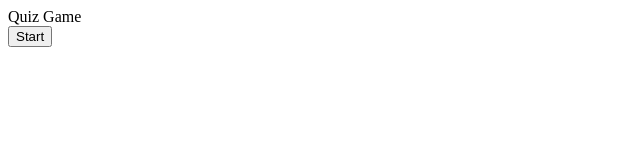
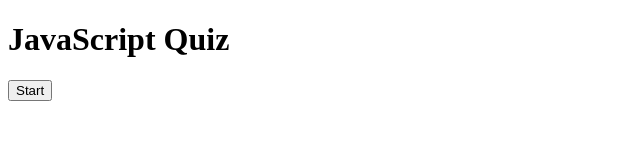
Before and after one commit to AlirizaBagdat/04-Code-Quiz-aliriza, a plain HTML site: page index.html in a window 1280 px wide. Shown: the whole page, without its empty margins (0-640 px from the left). Drawn offline with Linux system fonts and the light colour scheme.

Commit message:
Added main body elements

```diff
--- a/index.html
+++ b/index.html
@@ -8,7 +8,7 @@
 </head>
 <body>
     <header>
-        <div class="large-font">Quiz Game</div>
+        <h1 class="large-font">JavaScript Quiz</h1>
         <button class="start-button">Start</button>
     </header>
 
```
